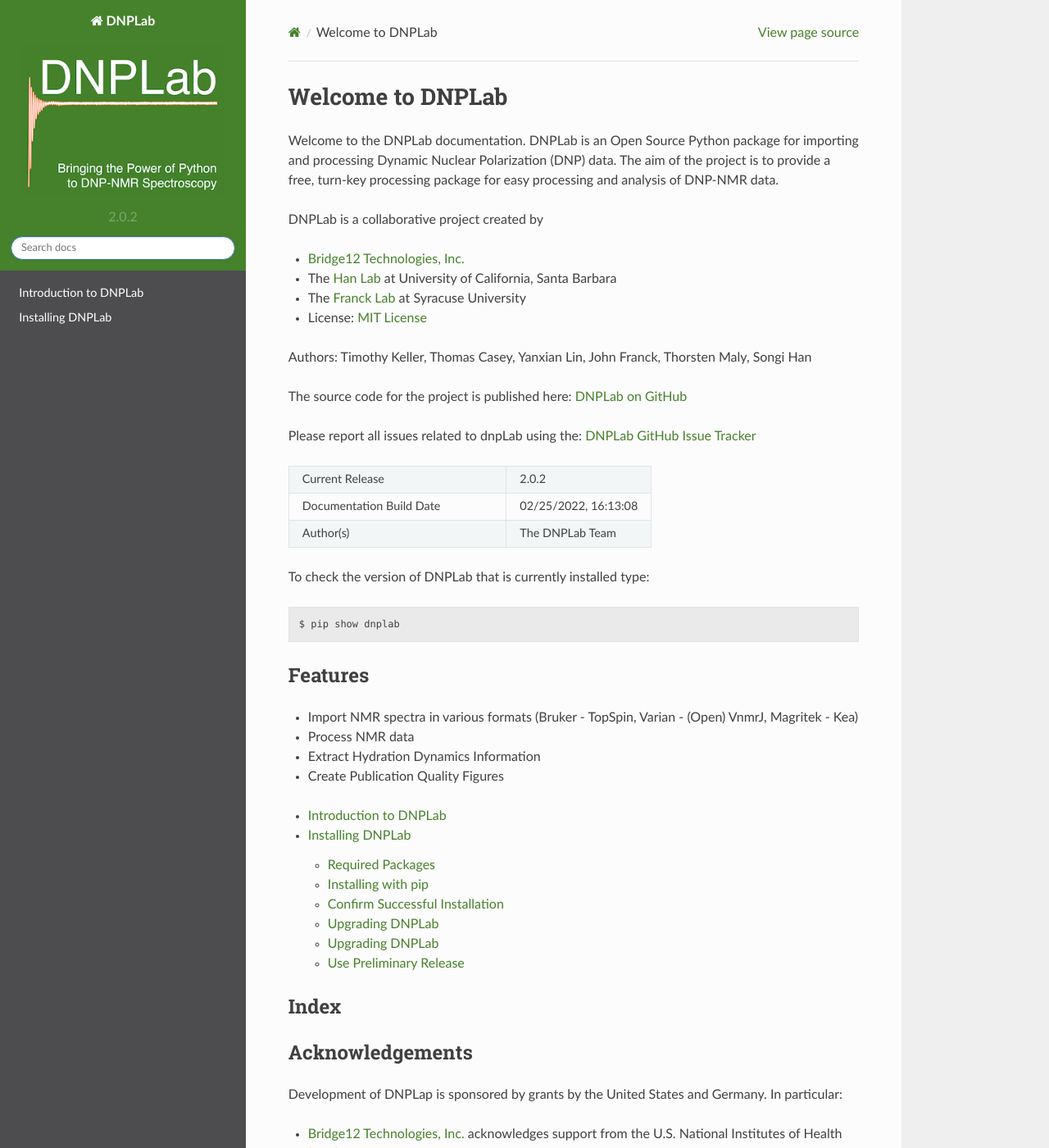
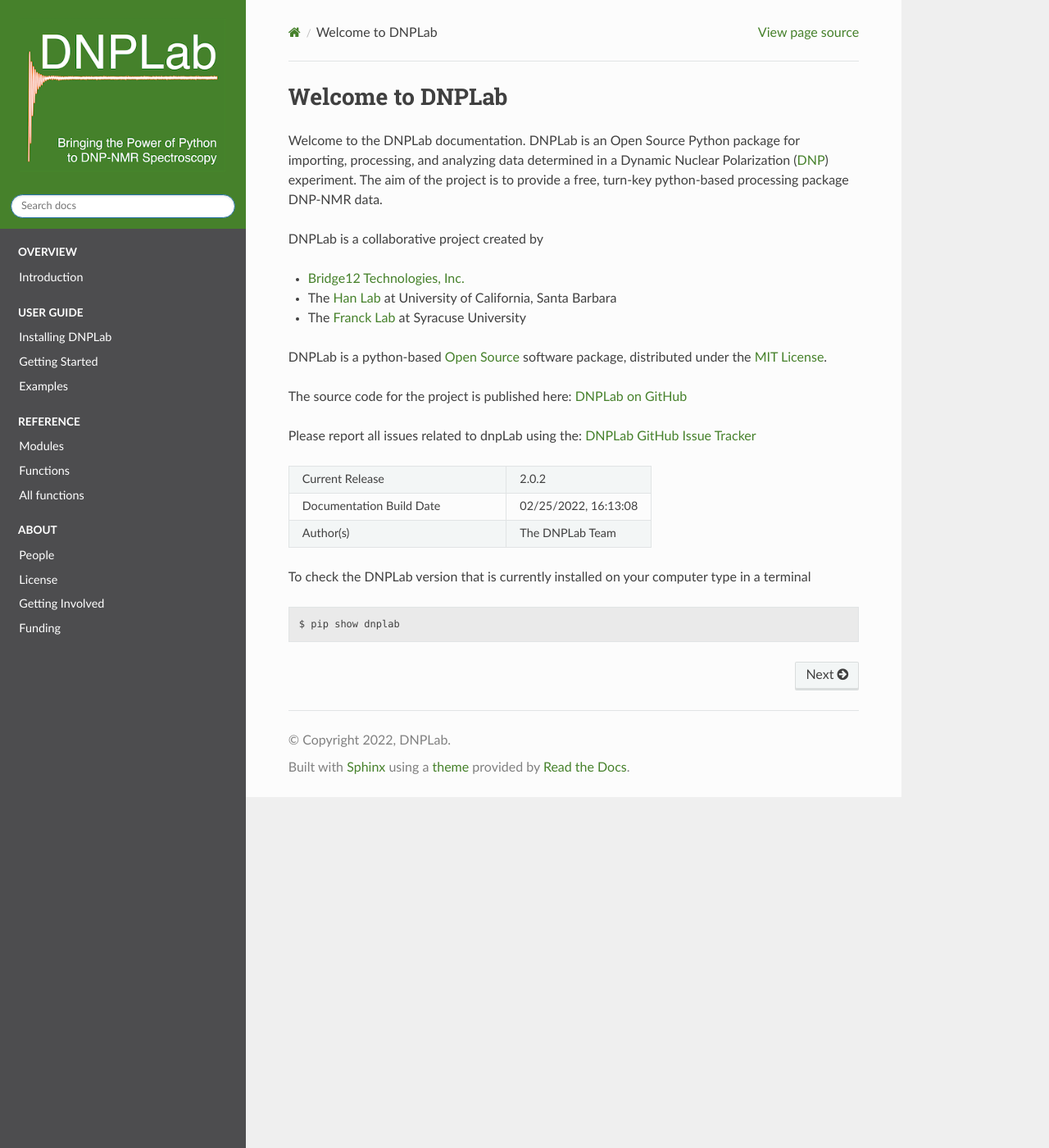
Before and after one commit to DNPLab/DNPLab, a Sphinx documentation site: the page built from docs/source/index.rst, in a window 1280 px wide and 1400 px high. Shown: the whole window at 82% size. Built offline with Sphinx 7.4.7 and the Read the Docs theme 2.0.0, drawn with Linux system fonts in a browser that asks for light colours; some of the changed text lies outside the part shown.

Commit message:
Basic structure of documentation

```diff
--- /dev/null
+++ b/docs/source/allFunctions.rst
@@ -0,0 +1,3 @@
+=============
+All functions
+=============
--- a/docs/source/conf.py
+++ b/docs/source/conf.py
@@ -136,7 +136,41 @@
 # a list of builtin themes.
 #
 # html_theme = 'alabaster'
-html_theme = "sphinx_rtd_theme"
+html_theme = 'sphinx_rtd_theme'
+html_theme_options = {
+    'logo_only': True,
+    'display_version': False,
+    # TOC options
+    'sticky_navigation': False,
+    'collapse_navigation': True,
+    'navigation_depth': 4
+}
+
+
+
+
+
+
+
+# html_theme_options = {
+#     'analytics_id': 'G-XXXXXXXXXX',  #  Provided by Google in your dashboard
+#     'analytics_anonymize_ip': False,
+#     'prev_next_buttons_location': 'bottom',
+#     'style_external_links': False,
+#     'vcs_pageview_mode': '',
+#     'style_nav_header_background': 'white',
+#     # Toc options
+#     'navigation_depth': 4,
+#     'includehidden': True,
+#     'titles_only': False
+# }
+
+
+
+
+
+
+
 
 # Theme options are theme-specific and customize the look and feel of a theme
 # further.  For a list of options available for each theme, see the
--- /dev/null
+++ b/docs/source/examples.rst
@@ -0,0 +1,3 @@
+========
+Examples
+========
--- /dev/null
+++ b/docs/source/functions.rst
@@ -0,0 +1,3 @@
+=========
+Functions
+=========
--- /dev/null
+++ b/docs/source/gettingInvolved.rst
@@ -0,0 +1,3 @@
+================
+Getting Involved
+================
--- /dev/null
+++ b/docs/source/gettingStarted.rst
@@ -0,0 +1,3 @@
+=================
+Getting Started
+=================
--- a/docs/source/index.rst
+++ b/docs/source/index.rst
@@ -2,16 +2,15 @@
 Welcome to DNPLab
 =================
 
-Welcome to the DNPLab documentation. DNPLab is an Open Source Python package for importing and processing Dynamic Nuclear Polarization (DNP) data. The aim of the project is to provide a free, turn-key processing package for easy processing and analysis of DNP-NMR data.
+Welcome to the DNPLab documentation. DNPLab is an Open Source Python package for importing, processing, and analyzing data determined in a Dynamic Nuclear Polarization (|DNPSpectroscopy|) experiment. The aim of the project is to provide a free, turn-key python-based processing package DNP-NMR data.
 
 DNPLab is a collaborative project created by
 
 * |B12TLink|
 * The |HanLabLink| at University of California, Santa Barbara
 * The |FranckLabLink| at Syracuse University
-* License: `MIT License <https://en.wikipedia.org/wiki/MIT_License>`_
 
-Authors: Timothy Keller, Thomas Casey, Yanxian Lin, John Franck, Thorsten Maly, Songi Han
+DNPLab is a python-based |OpenSource| software package, distributed under the |MITLicense|.
 
 The source code for the project is published here: |dnpLabGitLink|
 
@@ -27,51 +26,51 @@
    * - Author(s)
      - |author|
 
-To check the version of DNPLab that is currently installed type:
+To check the DNPLab version that is currently installed on your computer type in a terminal
 
 .. code-block:: bash
 
     $ pip show dnplab
 
 
-Features
-========
-* Import NMR spectra in various formats (Bruker - TopSpin, Varian - (Open) VnmrJ, Magritek - Kea)
-* Process NMR data
-* Extract Hydration Dynamics Information
-* Create Publication Quality Figures
+.. toctree::
+   :caption: Overview
+   :hidden:
+
+   introduction
+
 
 .. toctree::
-   :maxdepth: 2
+   :caption: User Guide
+   :hidden:
 
-   introduction
-   install
+   installation
+   gettingStarted
+   examples
 
-.. quick-start
-.. auto_examples/index
-.. dnpData
-.. dnpImport
-.. dnpIO
-.. dnpSave
-.. dnpMath
-.. dnpTools
-.. dnpNMR
-.. dnpFit
-.. dnpHydration
-.. dnpResults
 
-Index
-=====
+.. toctree::
+   :caption: Reference
+   :hidden:
+
+   modules
+   functions
+   allFunctions
+
+
+.. toctree::
+   :caption: About
+   :hidden:
+
+   people
+   license
+   gettingInvolved
+   funding
+
+
+
+
 
 .. * :ref:`genindex`
 .. * :ref:`modindex`
 .. * :ref:`search`
-
-Acknowledgements
-================
-
-Development of DNPLap is sponsored by grants by the United States and Germany. In particular:
-
-* |B12TLink| acknowledges support from the U.S. National Institutes of Health (NIH), grant |GM116612|.
-* The |HanLabLink| acknowledges support from the U.S. National Science Foundation (NSF), Award No. CHE-1800596 and the German Science Foundation (DFG) as part of the Excellence Initiative under RESOLVDFG-EXC-2033 Project No. 390677874.
-* The |FranckLabLink| acknowledges the received Startup Funds by Syracuse University.
--- a/docs/source/install.rst
+++ b/docs/source/installation.rst
@@ -1,8 +1,3 @@
-.. |dnpLabGitLink| raw:: html
-
-   <a href="https://github.com/DNPLab" target="_blank"> DNPLab </a>
-
-
 ==================
 Installing DNPLab
 ==================
--- /dev/null
+++ b/docs/source/license.rst
@@ -0,0 +1,3 @@
+=======
+License
+=======
--- /dev/null
+++ b/docs/source/modules.rst
@@ -0,0 +1,3 @@
+=================
+Modules
+=================
```
Also changed, not shown: docs/source/_static/linkList.rst (+20 -0 lines), docs/source/funding.rst (added, +11 -0 lines), docs/source/introduction.rst (+14 -3 lines), docs/source/people.rst (added, +8 -0 lines).
